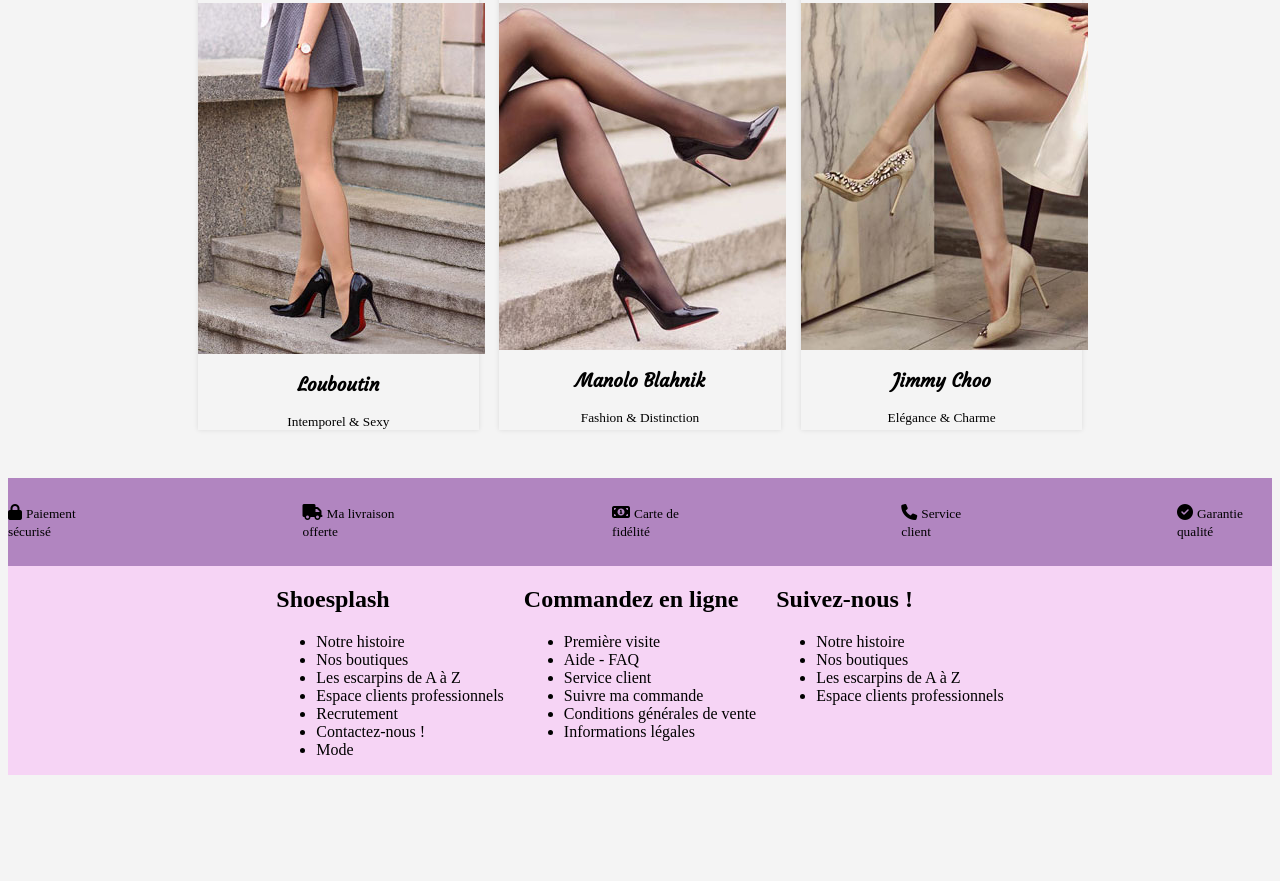
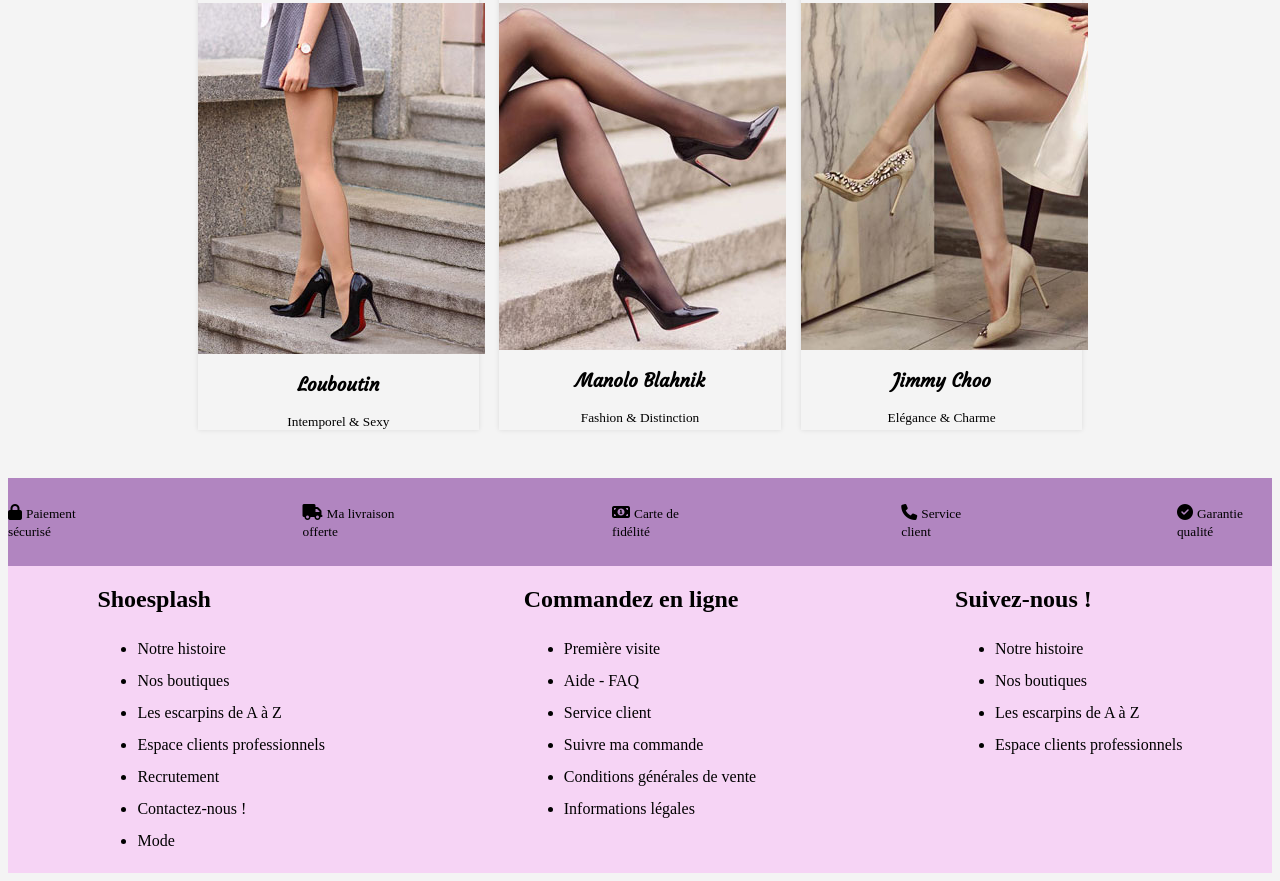
Before and after one commit to Primzark/Escarpin-website, a plain HTML site: page index.html in a window 1280 px wide. Shown: the part 1451-2332 px from the top of the page. Before the commit the page ends 2234 px from the top, so only its background shows below. Drawn offline with Linux system fonts and the light colour scheme.

Commit message:
FINAL CODE

```diff
--- a/style.css
+++ b/style.css
@@ -181,6 +181,14 @@
     flex-wrap: wrap;
 }
 
+ul {
+    line-height: 2rem;
+}
+
+li {
+    transform: none$;
+}
+
 #news img {
     display: block;
     margin: 0 auto;
@@ -223,7 +231,7 @@
 
  #bottombar {
     display: flex;
-    justify-content: center;
+    justify-content: space-around;
     background-color: #F6D4F5;
     gap: 20px;
     flex-wrap: wrap;
```
